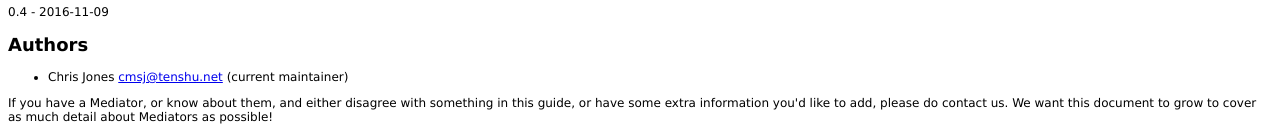
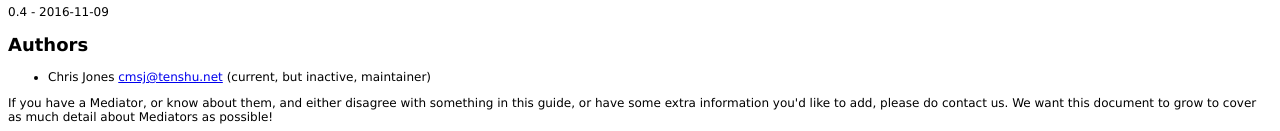
Before and after one commit to Mediators/mediators.github.io, a plain HTML site: page index.html in a window 1280 px wide. Shown: the part 669-800 px from the top of the page. Drawn offline with Linux system fonts and the light colour scheme.

Commit message:
Import files at 0add8d70eecaa7617a955331a33672758889bb5c

```diff
--- a/index.html
+++ b/index.html
@@ -88,7 +88,7 @@
 <p>0.4 - 2016-11-09</p>
 <h2 id="authors">Authors</h2>
 <ul>
-<li>Chris Jones <a href="mailto:cmsj@tenshu.net">cmsj@tenshu.net</a> (current maintainer)</li>
+<li>Chris Jones <a href="mailto:cmsj@tenshu.net">cmsj@tenshu.net</a> (current, but inactive, maintainer)</li>
 </ul>
 <p>If you have a Mediator, or know about them, and either disagree with something in this guide, or have some extra information you'd like to add, please do contact us. We want this document to grow to cover as much detail about Mediators as possible!</p>
 <p>The canonical home of the guide is: <a href="https://mediators.github.io" class="uri">https://mediators.github.io</a><br />
```
Also changed, not shown: 1 other file.
